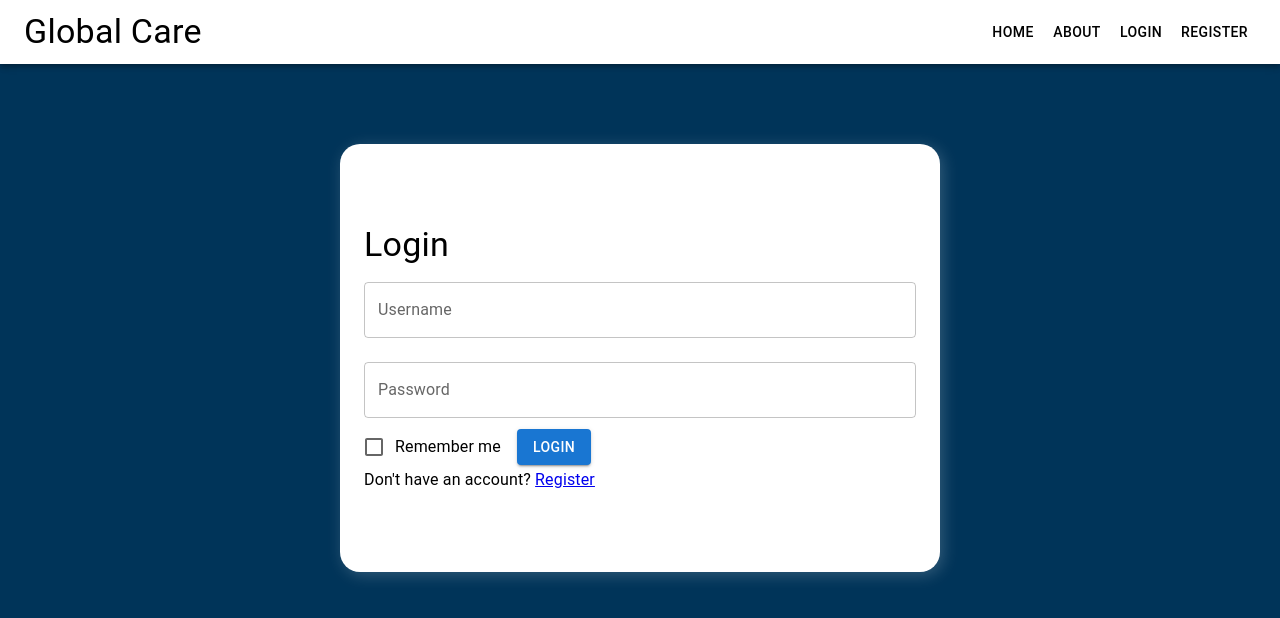
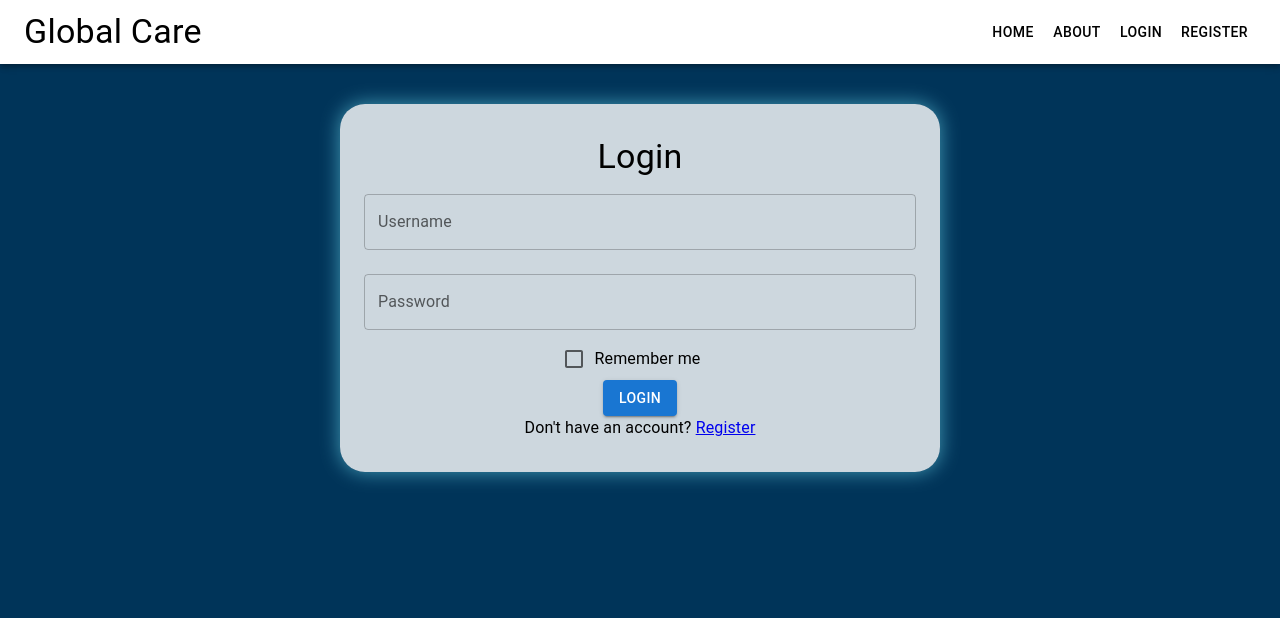
Before and after one commit to mourra950/Google-Solution, a React (Create React App) app in the folder myapp/: page /login in a window 1280 px wide. Shown: the top 618 px of the page. Built offline with nearby package versions, Linux system fonts and the light colour scheme.

Commit message:
some css update
update the login and register form css

```diff
--- a/myapp/src/pages/Login.js
+++ b/myapp/src/pages/Login.js
@@ -46,7 +46,7 @@ const Login = () => {
   };
 
   return (
-    <Container maxWidth="sm" className="container">
+    <Container maxWidth="sm" className="container test">
       <form onSubmit={handleSubmit}>
         <Typography variant="h4">Login</Typography>
         <TextField
@@ -78,7 +78,7 @@ const Login = () => {
             />
           }
           label="Remember me"
-        />
+        /><br/>
         <Button type="submit" variant="contained" color="primary">
           Login
         </Button>
--- a/myapp/src/pages/Register.js
+++ b/myapp/src/pages/Register.js
@@ -116,6 +116,7 @@ const Register = () => {
           error={Boolean(errors.agreeTerms)}
           helperText={errors.agreeTerms}
         />
+        <br/>
         <Button type="submit" variant="contained" color="primary">
           Register
         </Button>
--- a/myapp/src/styles/form.css
+++ b/myapp/src/styles/form.css
@@ -2,13 +2,17 @@
   display: flex;
   flex-direction: column;
   align-items: center;
+  text-align: center;
   justify-content: center;
   height: 100%;
   background-color: white;
-  padding: 5rem;
-  margin-top: 10vh;
-  border-radius: 20px;
-  box-shadow: 3px 3px 16px rgba(255, 255, 255, 0.2);
+  padding: 2rem;
+  margin-top: 5vh;
+  border-radius: 25px;
+  box-shadow: 0px 0px 20px rgba(119, 235, 253, 0.559);
+  /* backdrop-filter: blur(45px); */
+  background: rgba(255, 255, 255, 0.804);
+
 }
 
 .form {
```
Also changed, not shown: 1 other file (tests, documents, lock files or other folders).
